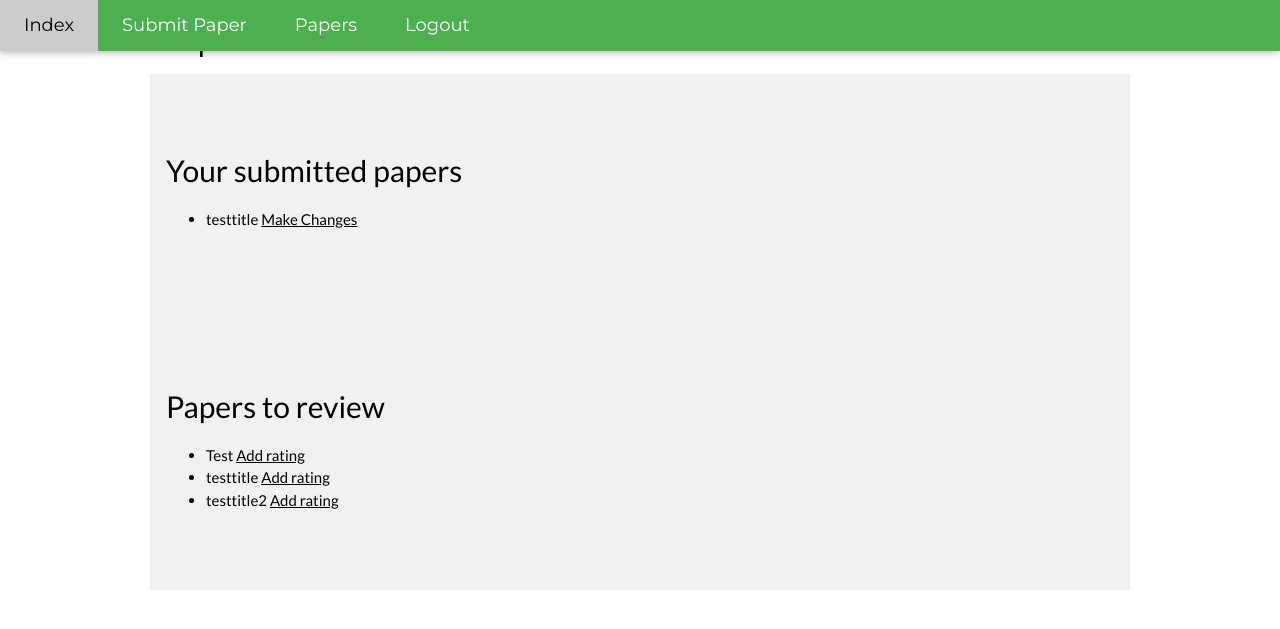
After one commit to vincenz-dziedzina/web-app-graded01, a Flask app: page /papers in a window 1280 px wide. The commit adds this page. Shown: the top 629 px of the page. Run offline with Flask 2, Linux system fonts and the light colour scheme; a user stored in the database is signed in; data comes from the database, SQL or seed files in the repository; both versions use the stored data as it was after the commit.

Commit message:
Added set score feature

```diff
--- a/app.py
+++ b/app.py
@@ -1,7 +1,6 @@
 
 from flask import Flask, render_template, request, session, redirect, url_for
 from flask_sqlalchemy import SQLAlchemy
-from sqlalchemy.orm import relationship
 from functools import wraps
 from werkzeug.security import generate_password_hash, check_password_hash
 from models import *
@@ -16,6 +15,9 @@ from settings import app, db
 
 # TODO put GET und Post Logic for one route in different functions
 # TODO Mark the current tab
+# TODO add DB constraints
+# TODO implement CSRF token
+# TODO limit reviewers to three
 
 # Enum for python 2.7
 class Status:
@@ -190,6 +192,7 @@ def set_status(paperID):
 
 @app.route('/set_reviewer/<int:paperID>', methods=['POST', 'GET'])
 @check_authentification
+@check_admin
 def set_reviewer(paperID):
     paper = Paper.query.get(paperID)
 
@@ -225,6 +228,57 @@ def set_reviewer(paperID):
         db.session.commit()
         return redirect(url_for("accept_papers"))
 
+@app.route("/papers", methods=["GET"])
+@check_authentification
+def getPapers():
+    user = get_current_user()
+    submitted_papers = Paper.query.filter(Paper.authors.any(id=user.id)).all()
+    scores = user.scored_papers
+
+    return render_template("papers.html", scores=scores, submitted_papers=submitted_papers)
+
+# TODO put both actions in one?
+@app.route("/papers/<int:paperID>", methods=["GET"])
+@check_authentification
+def getPaperRating(paperID):
+    user = get_current_user()
+    paper = Paper.query.get(paperID)
+    score = Score.query.filter(Score.reviewer == user).filter(Score.paper == paper).first()
+
+    if(paper != None):
+        for reviewer in paper.reviewers:
+            if reviewer.reviewer.id == user.id:
+                form = SetRating()
+                form.rating.data = score.rating
+                return render_template("rate_paper.html", paper=paper, form=form)
+        # TODO flash message not allowed to rate this paper
+        return redirect(url_for("getPapers"))
+    else:
+        # TODO flash message this paper does not exist
+        return redirect(url_for("getPapers"))
+
+@app.route("/papers/<int:paperID>", methods=["POST"])
+@check_authentification
+def postPaper(paperID):
+    user = get_current_user()
+    paper = Paper.query.get(paperID)
+    if(paper != None):
+        form = SetRating(request.form)
+        if(form.validate()):
+            # TODO refactor for handling everywhere else
+            rating = form.rating.data
+            score = Score.query.filter(Score.reviewer == user).filter(Score.paper == paper).first()
+            score.rating = rating
+            db.session.commit()
+            # TODO flash now oder message
+            return render_template("rate_paper.html", paper=paper, form=form)
+        else:
+            # TODO flash message: render_template(rate_paper, form=form)
+            # TODO error handling
+            return redirect(url_for("getPaperRating",  paper.id))
+    else:
+        # TODO flash message
+        return redirect(url_for("getPaperRating",  paper.id))
 
 if __name__ == '__main__':
     app.run()
--- a/models.py
+++ b/models.py
@@ -41,7 +41,7 @@ class Paper(db.Model):
     # relationships
     authors = db.relationship('User', secondary=authors, lazy='subquery', backref=db.backref('papers', lazy=True))
     reviewers = db.relationship("Score", back_populates="paper")
-    # scores = db.relationship("Score", back_populates="paper")
+    scores = db.relationship("Score", back_populates="paper")
 
     def __repr__(self):
         return '<Paper %r>' % self.title
--- a/templates/accept_papers.html
+++ b/templates/accept_papers.html
@@ -33,8 +33,8 @@
                           {% endfor %}<br>
                           <a href="{{ url_for('set_reviewer', paperID=paper.id)}}">Change reviewers</a></td>
                         </td>
-                        <td>{% for scoring in paper.scores %}
-                                {{ scoring.score }}<bR>
+                        <td>{% for score in paper.scores %}
+                                {{ score.rating }}<br>
                             {% endfor %}
                         </td>
                         <td>{{ paper.status }}
--- a/templates/layout.html
+++ b/templates/layout.html
@@ -19,15 +19,20 @@ body,h1,h2,h3,h4,h5,h6 {font-family: "Lato", sans-serif}
       <a href="{{ url_for('roles') }}" class="w3-bar-item w3-button w3-hide-small w3-padding-large w3-hover-white">Set Roles</a>
       <a href="{{ url_for('accept_papers') }}" class="w3-bar-item w3-button w3-hide-small w3-padding-large w3-hover-white">Overview Papers</a>
     {% endif %}
+    {% if current_user.is_reviewer %}
+        <a href="{{ url_for('getPapers') }}" class="w3-bar-item w3-button w3-hide-small w3-padding-large w3-hover-white">Papers</a>
+    {% endif %}
     {% if logged_in %}
       <a href="{{ url_for('logout') }}" class="w3-bar-item w3-button w3-hide-small w3-padding-large w3-hover-white">Logout</a>
     {% endif%}
   </div>
   </div>
-    <header class="w3-container w3-green w3-center" style="padding:128px 16px">
-      <h1 class="w3-margin w3-jumbo">Peer Review System</h1>
-      <p class="w3-xlarge">Template by w3.css</p>
-    </header>
+    {% if logged_in == false %}
+      <header class="w3-container w3-green w3-center" style="padding:128px 16px">
+        <h1 class="w3-margin w3-jumbo">Peer Review System</h1>
+        <p class="w3-xlarge">Template by w3.css</p>
+      </header>
+    {% endif %}
     <div class="w3-content">
           {% block body %}{% endblock %}
     </div>
--- /dev/null
+++ b/templates/papers.html
@@ -0,0 +1,26 @@
+{% extends "layout.html" %}
+{% block body %}
+    <h1>Papers</h1>
+    <div class="w3-row-padding w3-light-grey w3-padding-64 w3-container">
+      <h2>Your submitted papers</h2>
+      <ul>
+        {% for submitted_paper in submitted_papers %}
+            <li>
+              {{ submitted_paper.title}}
+              <a href="">Make Changes</a>
+            </li>
+        {% endfor %}
+      </ul>
+    </div>
+    <div class="w3-row-padding w3-light-grey w3-padding-64 w3-container">
+      <h2>Papers to review</h2>
+      <ul>
+        {% for score in scores %}
+            <li>
+              {{ score.paper.title}}
+              <a href="{{ url_for('getPaperRating', paperID=score.paper.id) }}">Add rating</a>
+            </li>
+        {% endfor %}
+      </ul>
+    </div>
+{% endblock %}
```
Also changed, not shown: forms.py (+6 -2 lines), templates/rate_paper.html (added, +14 -0 lines), db/test.db, 3 other files.
